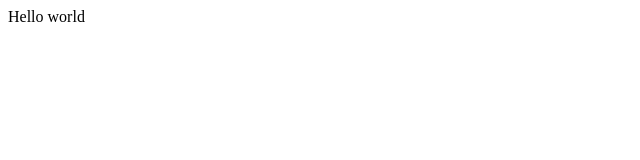
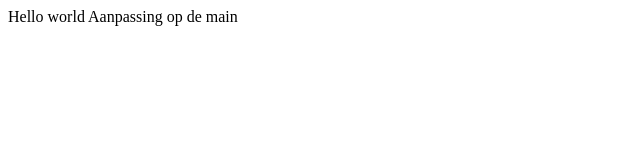
Before and after one commit to samzzi/my-first-repo2, a plain HTML site: page index2.html in a window 1280 px wide. Shown: the whole page, without its empty margins (0-640 px from the left). Drawn offline with Linux system fonts and the light colour scheme.

Commit message:
Update index2.html

```diff
--- a/index2.html
+++ b/index2.html
@@ -7,5 +7,7 @@
 </head>
 <body>
     Hello world
+
+    Aanpassing op de main
 </body>
 </html>
```
